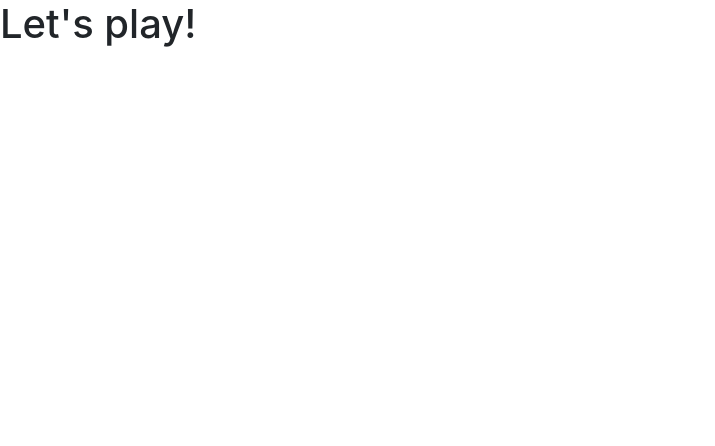
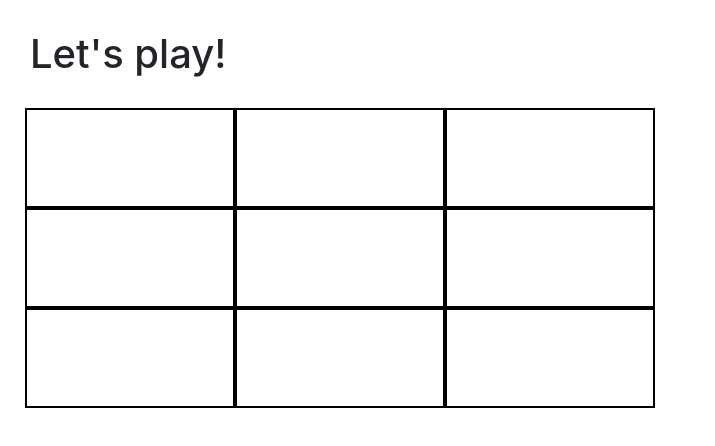
Before and after one commit to acalish/challenge-tic-tac-toe, a website built with webpack: page index.html in a window 1280 px wide. Shown: the whole page, without its empty margins (0-715 px from the left). Built offline with nearby package versions, Linux system fonts and the light colour scheme.

Commit message:
Create basic board
- create basic board with minimal styling

```diff
--- a/assets/styles/index.scss
+++ b/assets/styles/index.scss
@@ -1 +1,22 @@
 @import '~bootstrap/scss/bootstrap';
+
+$black: #000;
+
+h1 {
+  margin: 30px;
+}
+
+.game {
+  height: 100%;
+  padding-left: 40px;
+  width: 50%;
+}
+
+.cell {
+  align-items: center;
+  border: 2px solid $black;
+  display: flex;
+  font-size: 30px;
+  height: 100px;
+  justify-content: center;
+}
--- a/index.html
+++ b/index.html
@@ -11,5 +11,27 @@
     </head>
     <body>
       <h1>Let's play!</h1>
+
+      <div id='game' class="game">
+        <div class="row">
+          <div class="col-md-4 cell" id="0"></div>
+          <div class="col-md-4 cell" id="1"></div>
+          <div class="col-md-4 cell" id="2"></div>
+        </div>
+
+        <div class="row">
+          <div class="col-md-4 cell" id="3"></div>
+          <div class="col-md-4 cell" id="4"></div>
+          <div class="col-md-4 cell" id="5"></div>
+        </div>
+
+        <div class="row">
+          <div class="col-md-4 cell" id="6"></div>
+          <div class="col-md-4 cell" id="7"></div>
+          <div class="col-md-4 cell" id="8"></div>
+        </div>
+      </div>
+
+
     </body>
 </html>
```
